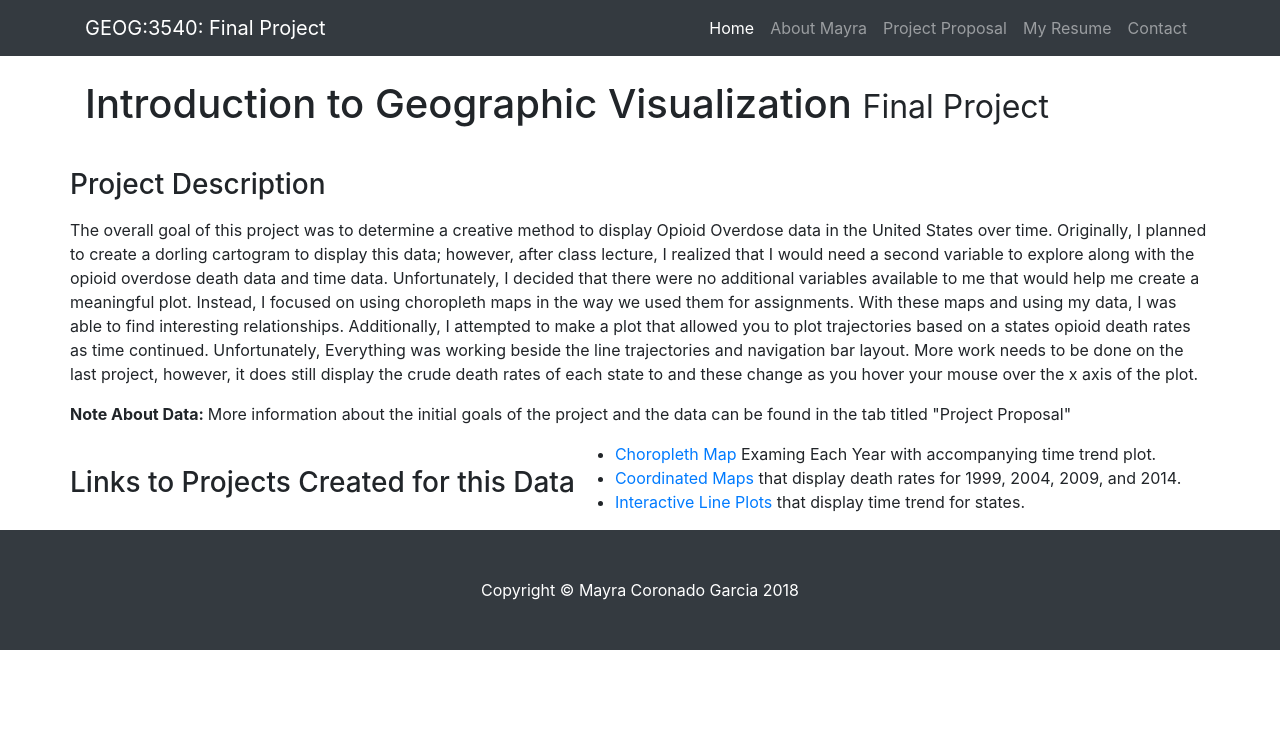
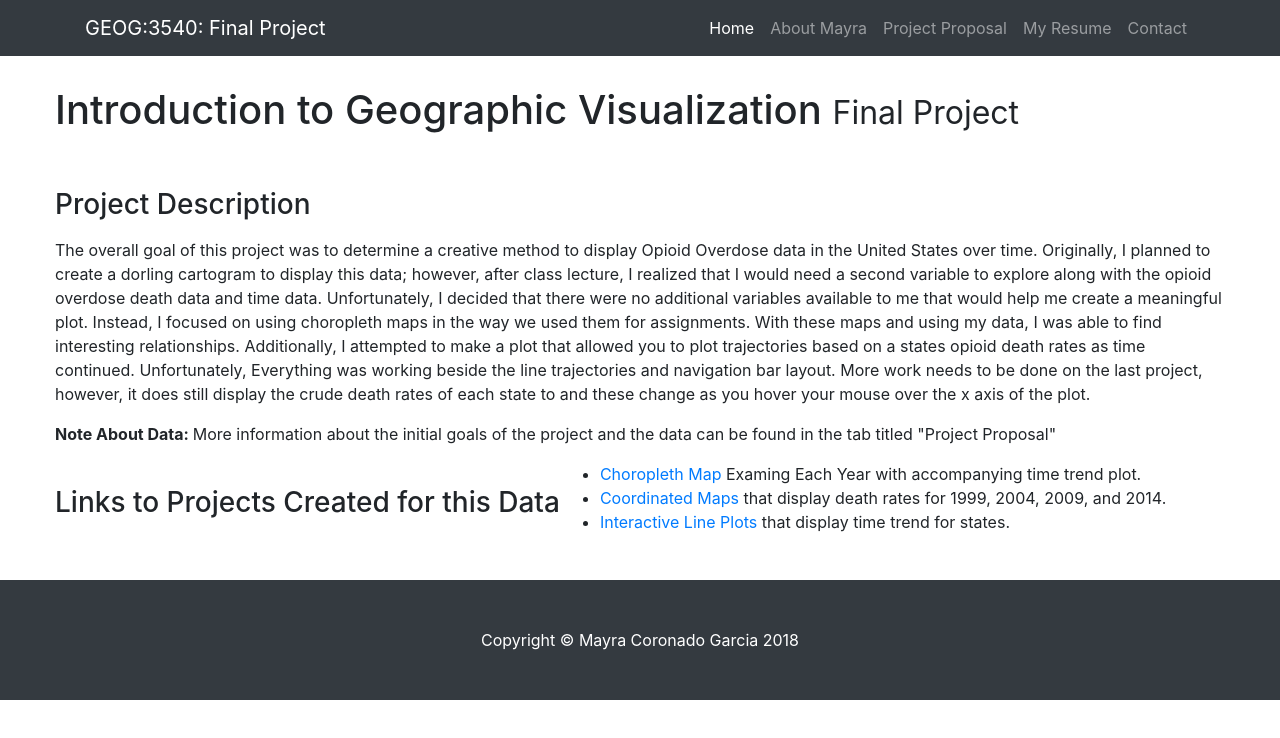
Before and after one commit to mcoronadogarcia/mcoronadogarcia.github.io, a website: page index.html in a window 1280 px wide. Drawn offline with Linux system fonts and the light colour scheme.

```diff
--- a/index.html
+++ b/index.html
@@ -15,7 +15,12 @@
 
     <!-- Custom styles for this template -->
     <link href="css/portfolio-item.css" rel="stylesheet">
-
+<style>
+.row {
+  margin-top:15px;
+  margin-bottom:15px;
+}
+</style>
   </head>
 
   <body>
@@ -53,11 +58,13 @@
 
     <!-- Page Content -->
     <div class="container">
-
+      <div class = "row">
       <!-- Portfolio Item Heading -->
-      <h1 class="my-4">Introduction to Geographic Visualization
+      <div class ="row">
+      <h1>Introduction to Geographic Visualization
         <small>Final Project</small>
       </h1>
+    </div>
 
       <!-- Portfolio Item Row -->
       <div class="row">
@@ -94,7 +101,7 @@
 
       </div>
       <!-- /.row -->
-
+    </div>
     </div>
     <!-- /.container -->
 
```
Also changed, not shown: files/aboutme.html (+2 -1 lines).
